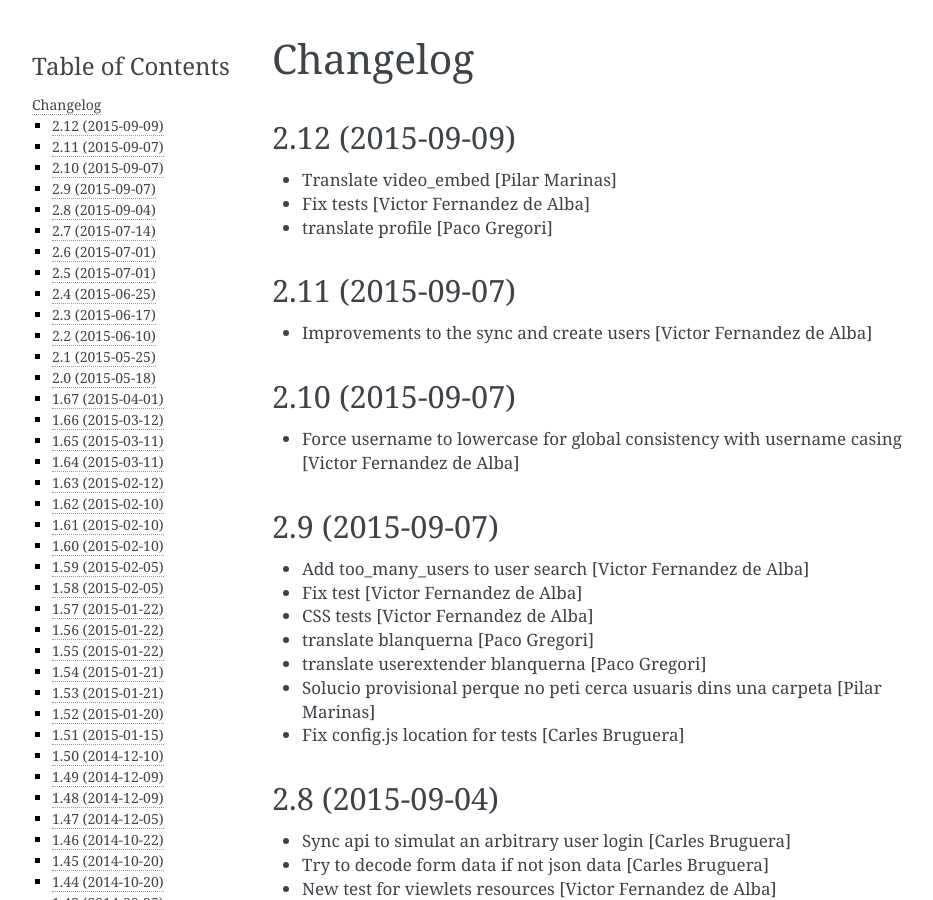
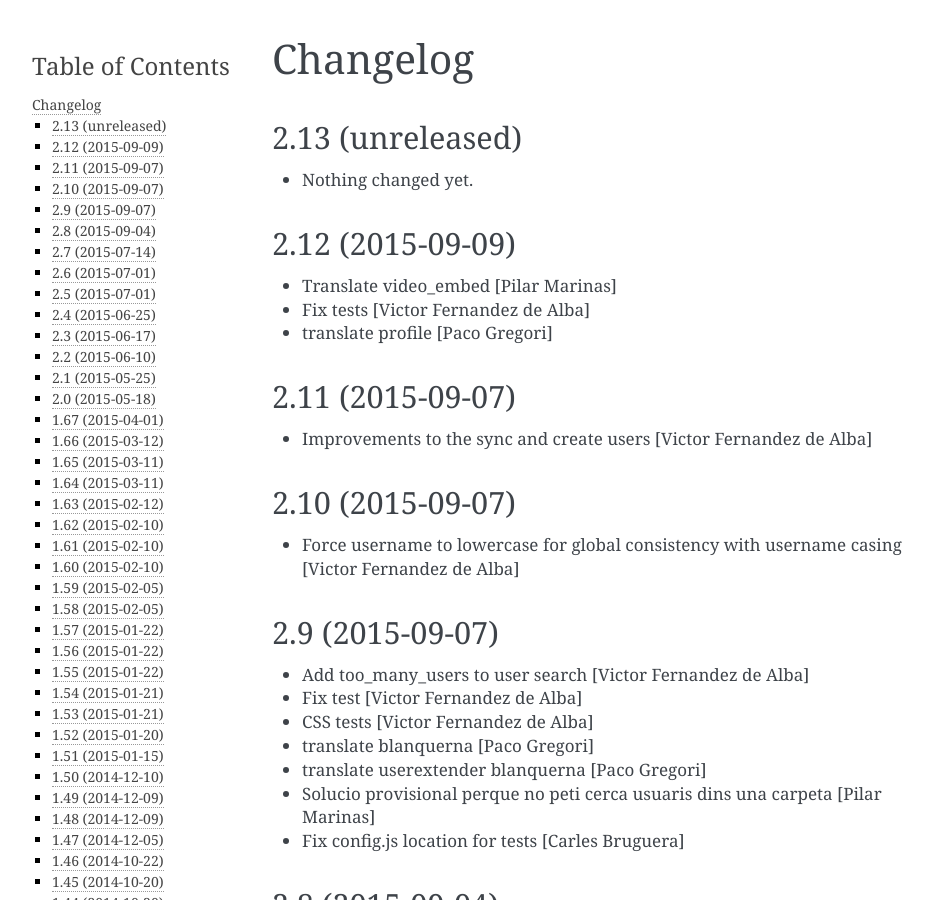
Before and after one commit to UPCnet/ulearn.core, a Sphinx documentation site: the page built from docs/HISTORY.rst, in a window 1280 px wide and 900 px high. Shown: the whole window, without its empty margins (148-1081 px from the left). Built offline with Sphinx 7.4.7, drawn with Linux system fonts in a browser that asks for light colours; pages that are not in the unit, such as notebooks, are missing from menus.

Commit message:
Back to development: 2.13

```diff
--- a/docs/HISTORY.rst
+++ b/docs/HISTORY.rst
@@ -1,5 +1,11 @@
 Changelog
 =========
+
+2.13 (unreleased)
+-----------------
+
+- Nothing changed yet.
+
 
 2.12 (2015-09-09)
 -----------------
--- a/setup.py
+++ b/setup.py
@@ -1,7 +1,7 @@
 from setuptools import setup, find_packages
 import os
 
-version = '2.12'
+version = '2.13.dev0'
 
 README = open('README.rst').read()
 HISTORY = open(os.path.join('docs', 'HISTORY.rst')).read()
```
